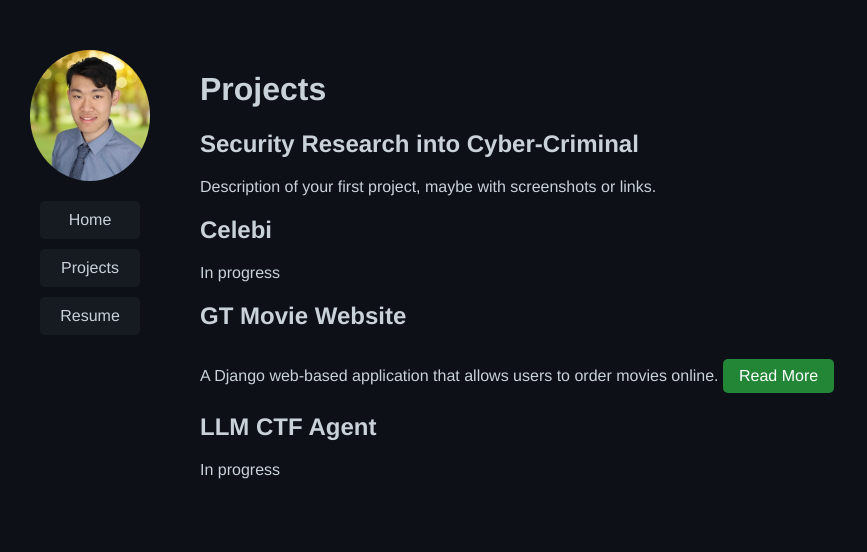
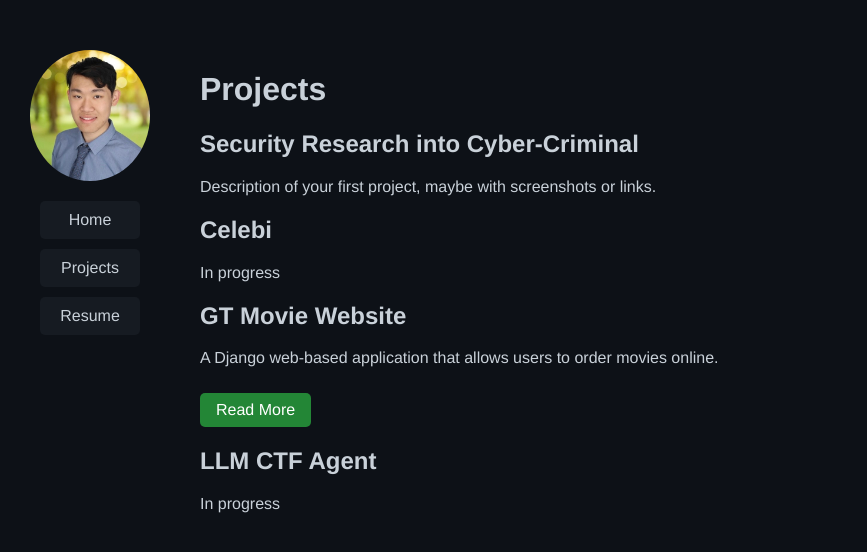
Before and after one commit to KevinYinGithub/KY.github.io, a Jekyll site: the page built from projects.md, in a window 1280 px wide. Shown: the top 552 px of the page, without its empty margins (0-867 px from the left). Built offline with Jekyll 4.4.1, drawn with Linux system fonts in a browser that asks for light colours.

Commit message:
Update projects.md

```diff
--- a/projects.md
+++ b/projects.md
@@ -13,7 +13,9 @@ In progress
 
 ## GT Movie Website
 A Django web-based application that allows users to order movies online.
-<a href="{{ '/projects/gt-movie-website.html' | relative_url }}" class="project-button">Read More</a>
+<div style="margin-top:15px;">
+  <a href="/projects/gt-movie-website.html" class="project-button">Read More</a>
+</div>
 
 ## LLM CTF Agent
 In progress
```
